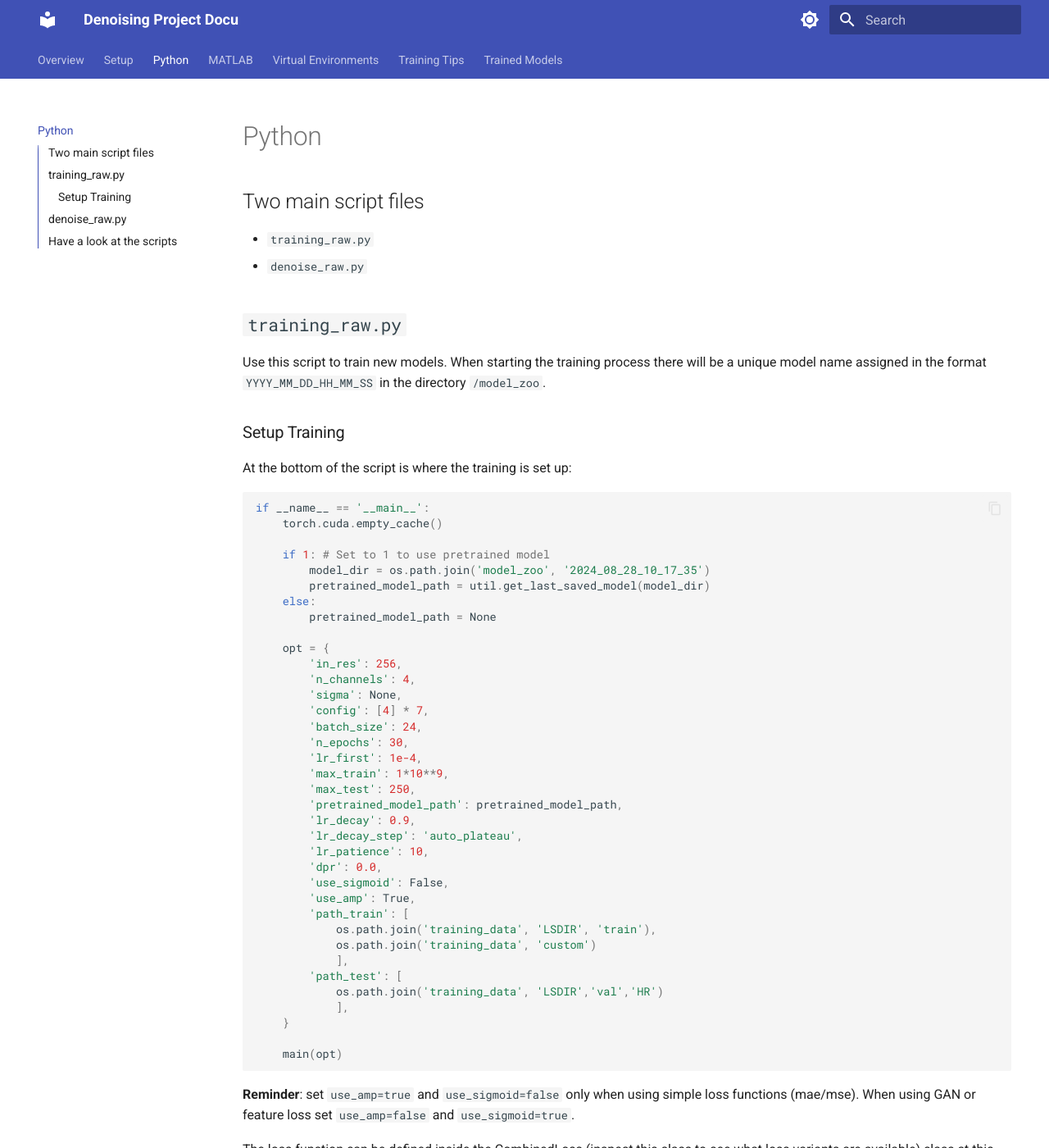
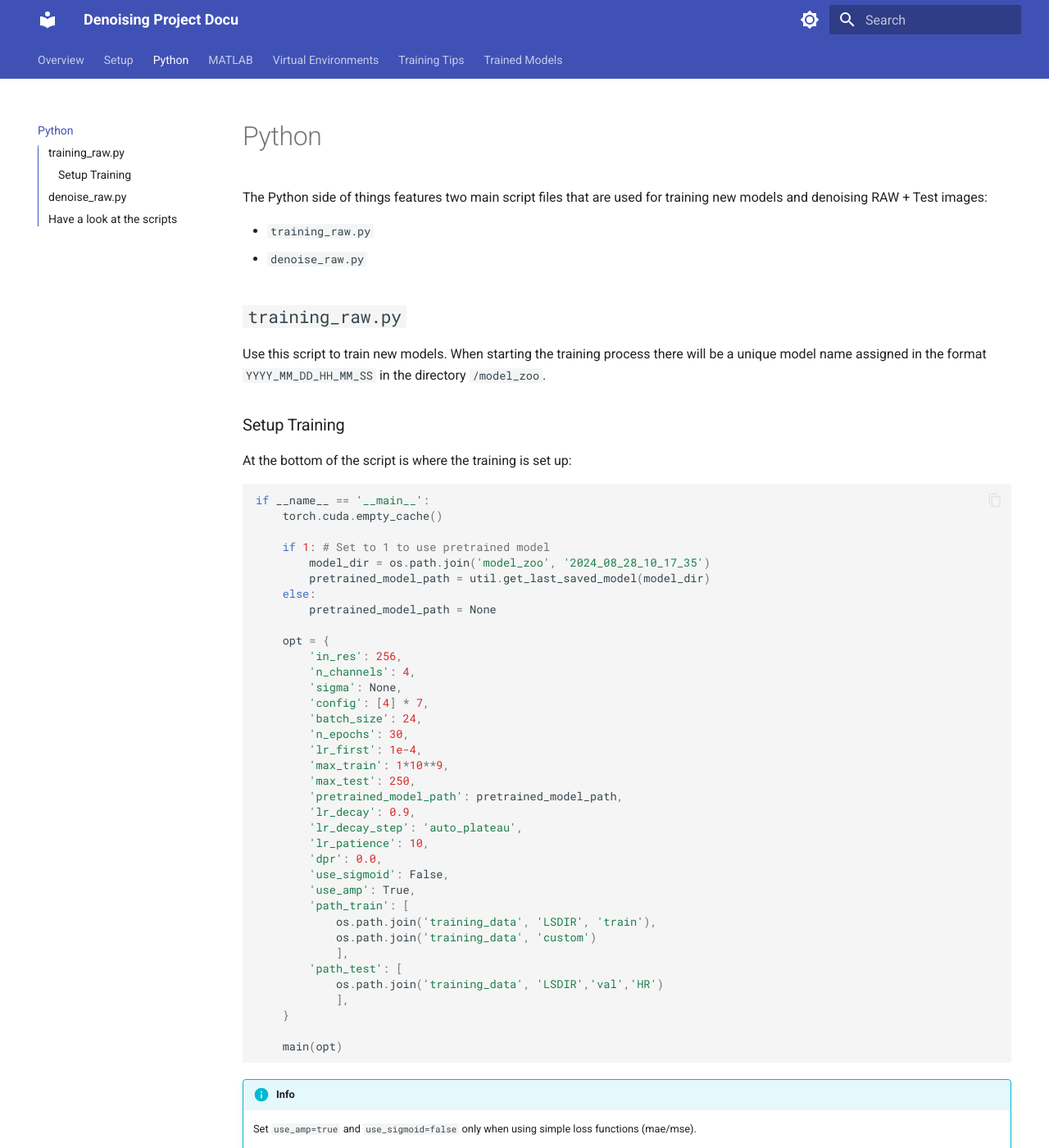
Before and after one commit to en1ero/dn_project_docu, an MkDocs documentation site: the page built from docs/03_python.md, in a window 1280 px wide and 1400 px high. Shown: the whole window at 82% size. Built offline with MkDocs 1.6.1 and Material for MkDocs 9.7.7, drawn with Linux system fonts in a browser that asks for light colours; some of the changed text lies outside the part shown.

Commit message:
new info

````diff
--- a/docs/03_python.md
+++ b/docs/03_python.md
@@ -1,6 +1,7 @@
 # Python
 
-## Two main script files
+The Python side of things features two main script files that are used for training new models and denoising RAW + Test images:
+
 * `training_raw.py`
 * `denoise_raw.py`
 
@@ -47,10 +48,14 @@
 
     main(opt)
 ```
+!!! info
 
-**Reminder**: set `use_amp=true` and `use_sigmoid=false` only when using simple loss functions (mae/mse). When using GAN or feature loss set `use_amp=false` and `use_sigmoid=true`.
+    Set `use_amp=true` and `use_sigmoid=false` only when using simple loss functions (mae/mse).
 
-The loss function can be defined inside the CombinedLoss (inspect this class to see what loss variants are available) class at this point in the script:
+    When using GAN or feature loss set `use_amp=false` and `use_sigmoid=true`.
+
+
+The loss function can be defined inside the CombinedLoss class (inspect `CombinedLoss.py` to see what loss variants are available) at this point in the script:
 ```py
 criterion = CombinedLoss(
     pixel_loss_type='L1', pixel_loss_weight=1,
--- a/docs/css/extra.css
+++ b/docs/css/extra.css
@@ -1,3 +1,7 @@
 /* h3 {
     padding-top: 20px;
 } */
+pre code {
+    white-space: pre-wrap;    /* Wrap long lines */
+    word-wrap: break-word;    /* Break long words */
+}
--- a/mkdocs.yml
+++ b/mkdocs.yml
@@ -37,6 +37,7 @@
   - footnotes
   - pymdownx.details
   - pymdownx.mark
+  - admonition
   - pymdownx.emoji:
       emoji_index: !!python/name:materialx.emoji.twemoji
       emoji_generator: !!python/name:materialx.emoji.to_svg
````
Also changed, not shown: docs/04_matlab.md (+0 -1 lines).
